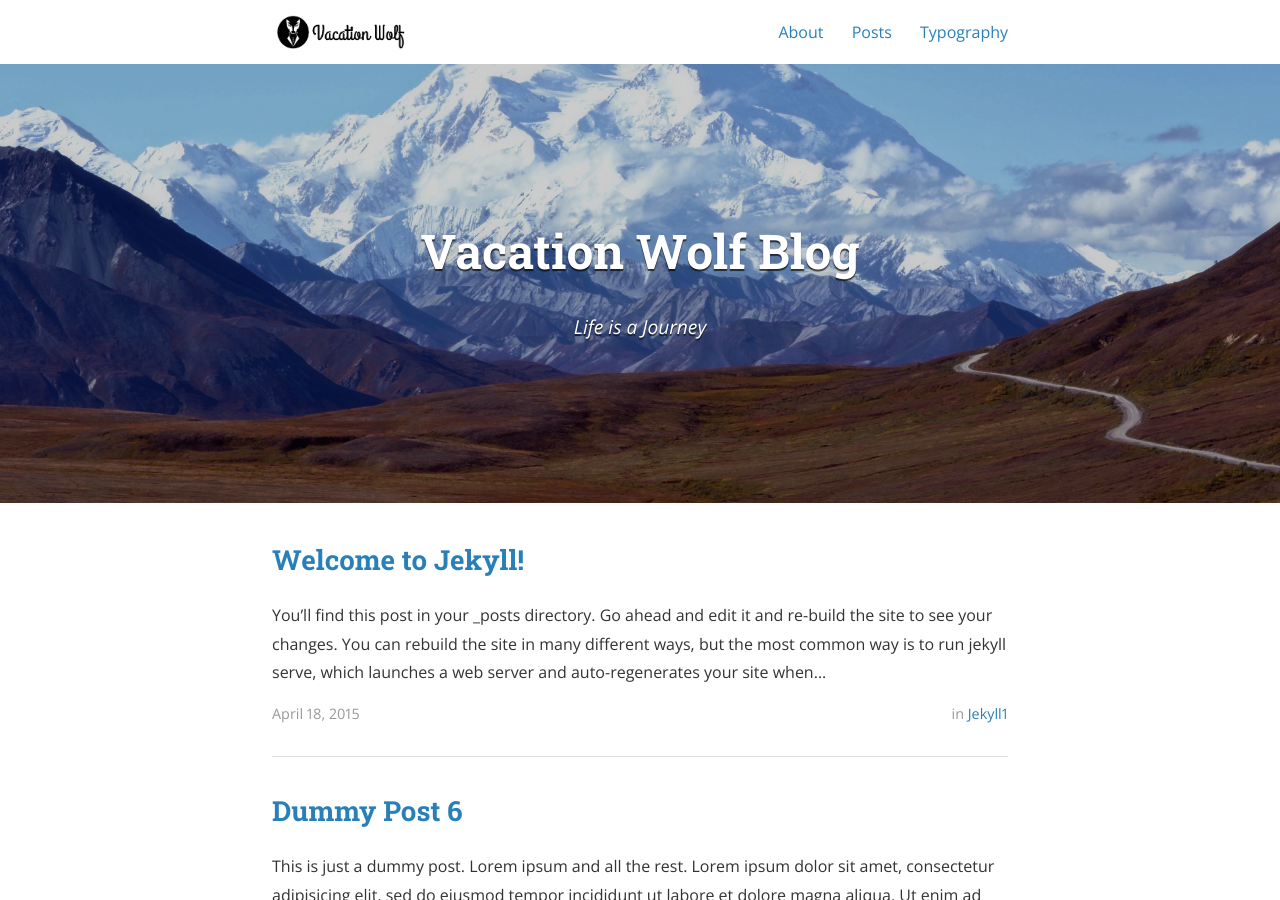
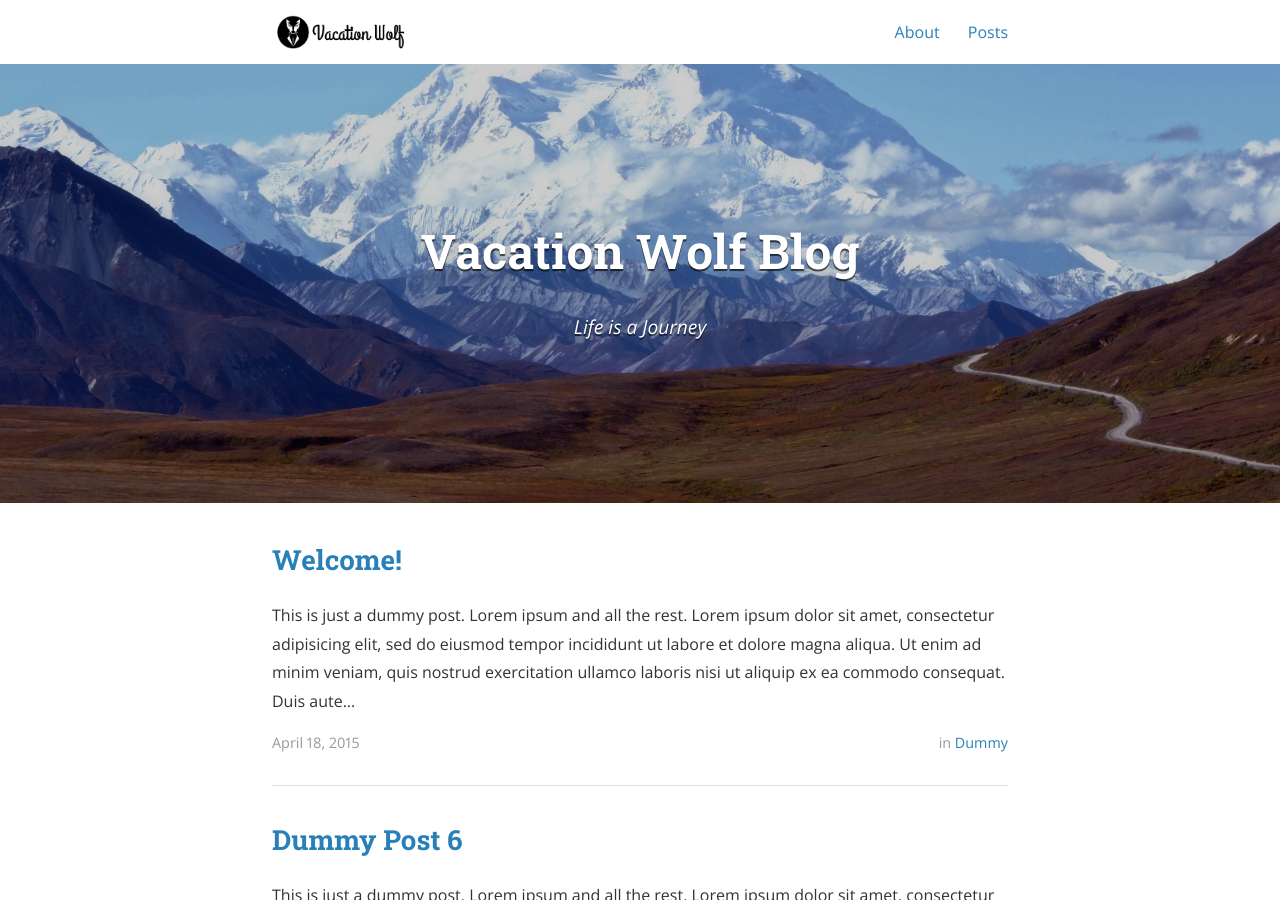
Before and after one commit to VacationWolf/VacationWolf.github.io, a Jekyll site: the page built from index.html, in a window 1280 px wide and 900 px high. Built offline with Jekyll 4.4.1, drawn with Linux system fonts in a browser that asks for light colours; nearby versions of some CDN libraries; the list of posts is cut into pages by our own code; a style sheet for code colours, icons or effects is not loaded.

Commit message:
more fixes

```diff
--- a/_config.yml
+++ b/_config.yml
@@ -35,7 +35,7 @@ jekyll-archives:
     tag: '/tag/:name/'
 
 # Disqus comments
-disqus_shortname: bencentra
+#disqus_shortname:
 
 # Google analytics
 ga_tracking_id: "UA-70442330-1"
--- a/_posts/2015-04-18-welcome-to-jekyll.markdown
+++ /dev/null
@@ -1,53 +0,0 @@
----
-layout: post
-title:  "Welcome to Jekyll!"
-date:   2015-04-18 08:43:59
-author: Ben Centra
-categories: Jekyll1
-tags:	jekyll welcome
-cover:  "assets/instacode.png"
----
-
-You’ll find this post in your `_posts` directory. Go ahead and edit it and re-build the site to see your changes. You can rebuild the site in many different ways, but the most common way is to run `jekyll serve`, which launches a web server and auto-regenerates your site when a file is updated.
-
-## Adding New Posts
-
-To add new posts, simply add a file in the `_posts` directory that follows the convention `YYYY-MM-DD-name-of-post.ext` and includes the necessary front matter. Take a look at the source for this post to get an idea about how it works.
-
-### Tags and Categories
-
-If you list one or more categories or tags in the front matter of your post, they will be included with the post on the page as links. Clicking the link will bring you to an auto-generated archive page for the category or tag, created using the [jekyll-archive][jekyll-archive] gem.
-
-### Cover Images
-
-To add a cover image to your post, set the "cover" property in the front matter with the relative URL of the image (i.e. <code>cover: "assets/cover_image.jpg"</code>).
-
-### Code Snippets
-
-You can use [highlight.js][highlight] to add syntax highlig code snippets:
-
-<pre><code class="hljs javascript">function demo(string, times) {
-  for (var i = 0; i < times; i++) {
-    console.log(string);
-  }
-}
-demo("hello, world!", 10);</code></pre>
-
-### Images
-
-Lightbox has been enabled for images. To create the link that'll launch the lightbox, add <code>data-lightbox</code> and <code>data-title</code> attributes to an <code>&lt;a&gt;</code> tag around your <code>&lt;img&gt;</code> tag. The result is:
-
-<a href="//bencentra.com/assets/images/falcon9_large.jpg" data-lightbox="falcon9-large" data-title="Check out the Falcon 9 from SpaceX">
-  <img src="//bencentra.com/assets/images/falcon9_small.jpg" title="Check out the Falcon 9 from SpaceX">
-</a>
-
-For more information, check out the [Lightbox][lightbox] website.
-
-Check out the [Jekyll docs][jekyll] for more info on how to get the most out of Jekyll. File all bugs/feature requests at [Jekyll’s GitHub repo][jekyll-gh]. If you have questions, you can ask them on [Jekyll’s dedicated Help repository][jekyll-help].
-
-[jekyll]:      http://jekyllrb.com
-[jekyll-gh]:   https://github.com/jekyll/jekyll
-[jekyll-help]: https://github.com/jekyll/jekyll-help
-[highlight]:   https://highlightjs.org/
-[lightbox]:    http://lokeshdhakar.com/projects/lightbox2/
-[jekyll-archive]: https://github.com/jekyll/jekyll-archives
--- /dev/null
+++ b/_posts/2015-04-18-welcome.markdown
@@ -0,0 +1,18 @@
+---
+layout: post
+title:  "Welcome!"
+date:   2015-04-18 08:43:59
+author: Alexi Ned
+categories: dummy
+tags:	vacationwolf travelgram beach
+cover:  "assets/header_image.jpg"
+---
+
+This is just a dummy post. Lorem ipsum and all the rest.
+
+Lorem ipsum dolor sit amet, consectetur adipisicing elit, sed do eiusmod
+tempor incididunt ut labore et dolore magna aliqua. Ut enim ad minim veniam,
+quis nostrud exercitation ullamco laboris nisi ut aliquip ex ea commodo
+consequat. Duis aute irure dolor in reprehenderit in voluptate velit esse
+cillum dolore eu fugiat nulla pariatur. Excepteur sint occaecat cupidatat non
+proident, sunt in culpa qui officia deserunt mollit anim id est laborum.
--- a/typography.html
+++ b/typography.html
@@ -1,7 +1,7 @@
 ---
-layout: page
-title: Typography
-permalink: /typography/
+#layout: page
+#title: Typography
+#permalink: /typography/
 ---
 
 <p>The purpose of this HTML is to help determine what default settings are with Bitters and to make sure that all possible HTML Elements are included in this HTML so as to not miss any possible Elements when designing a site.</p>
```
